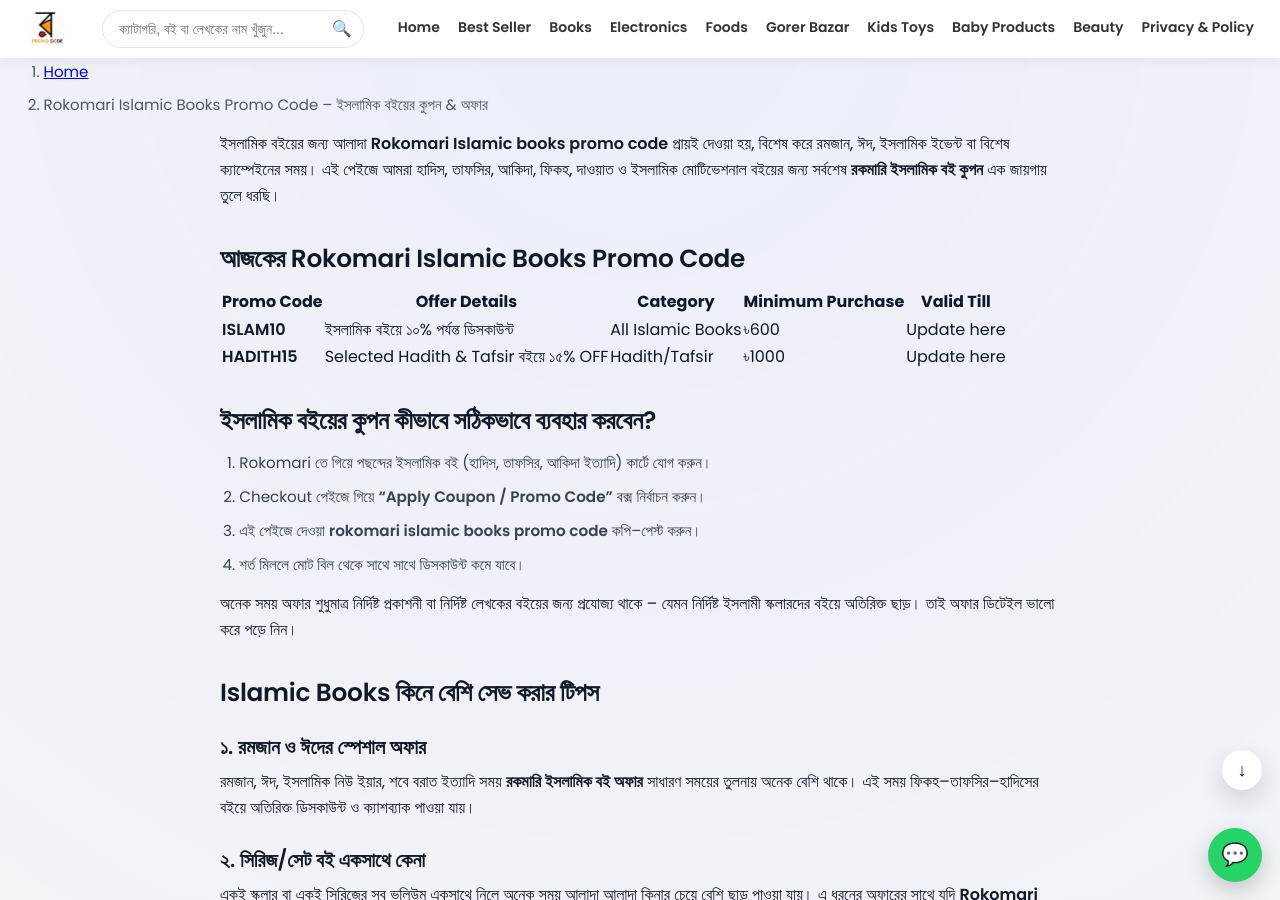
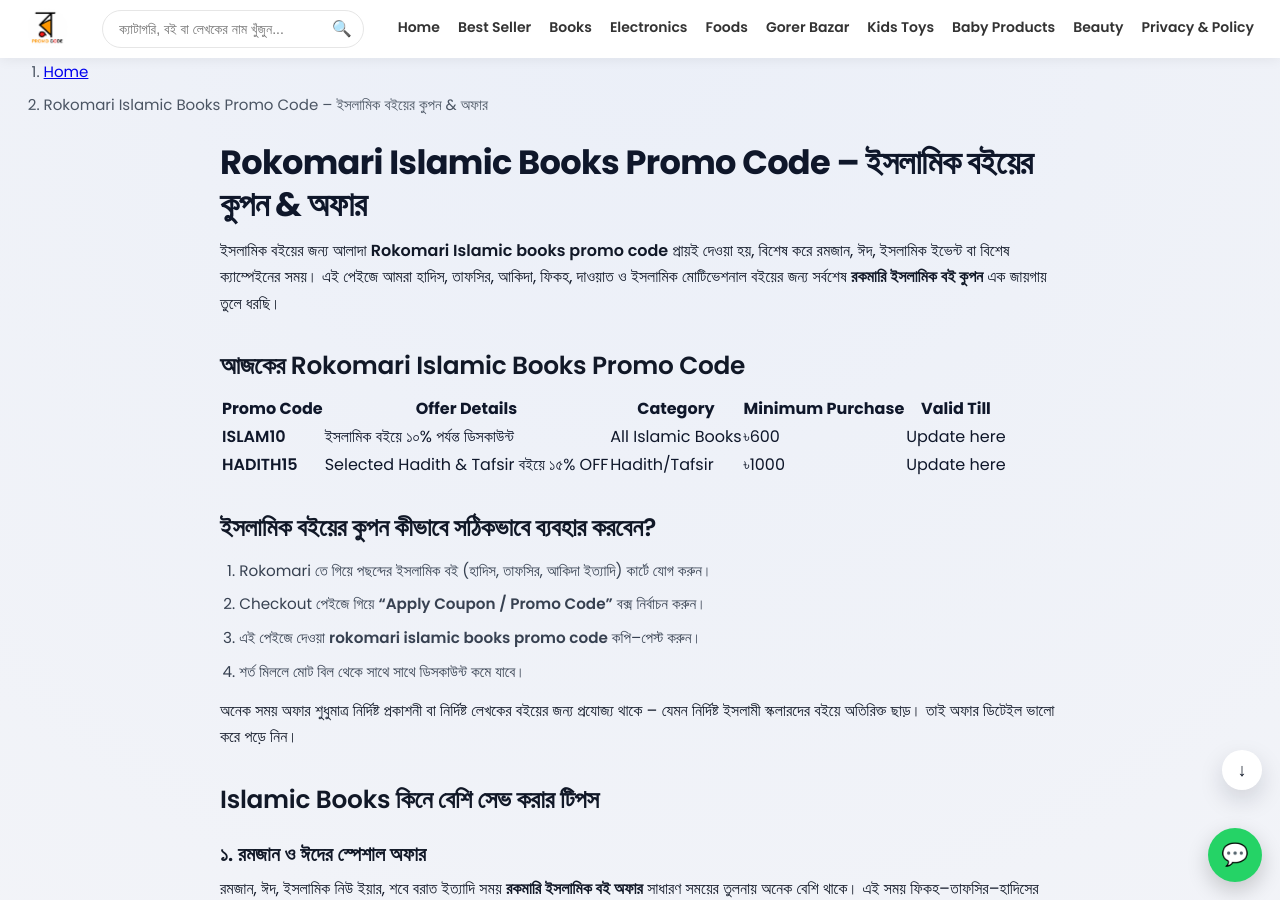
Before and after one commit to RokomariPromoCode/rokomaripromocode.github.io, a Jekyll site: the page built from islamic-books.md, in a window 1280 px wide and 900 px high. Built offline with Jekyll 4.4.1, drawn with Linux system fonts in a browser that asks for light colours.

Commit message:
Update islamic-books.md

```diff
--- a/islamic-books.md
+++ b/islamic-books.md
@@ -12,6 +12,7 @@
   - rokomari hadith book promo code
   - rokomari tafsir book discount
 ---
+<h1>Rokomari Islamic Books Promo Code – ইসলামিক বইয়ের কুপন & অফার</h1>
 
 <section>
   <p>
```
